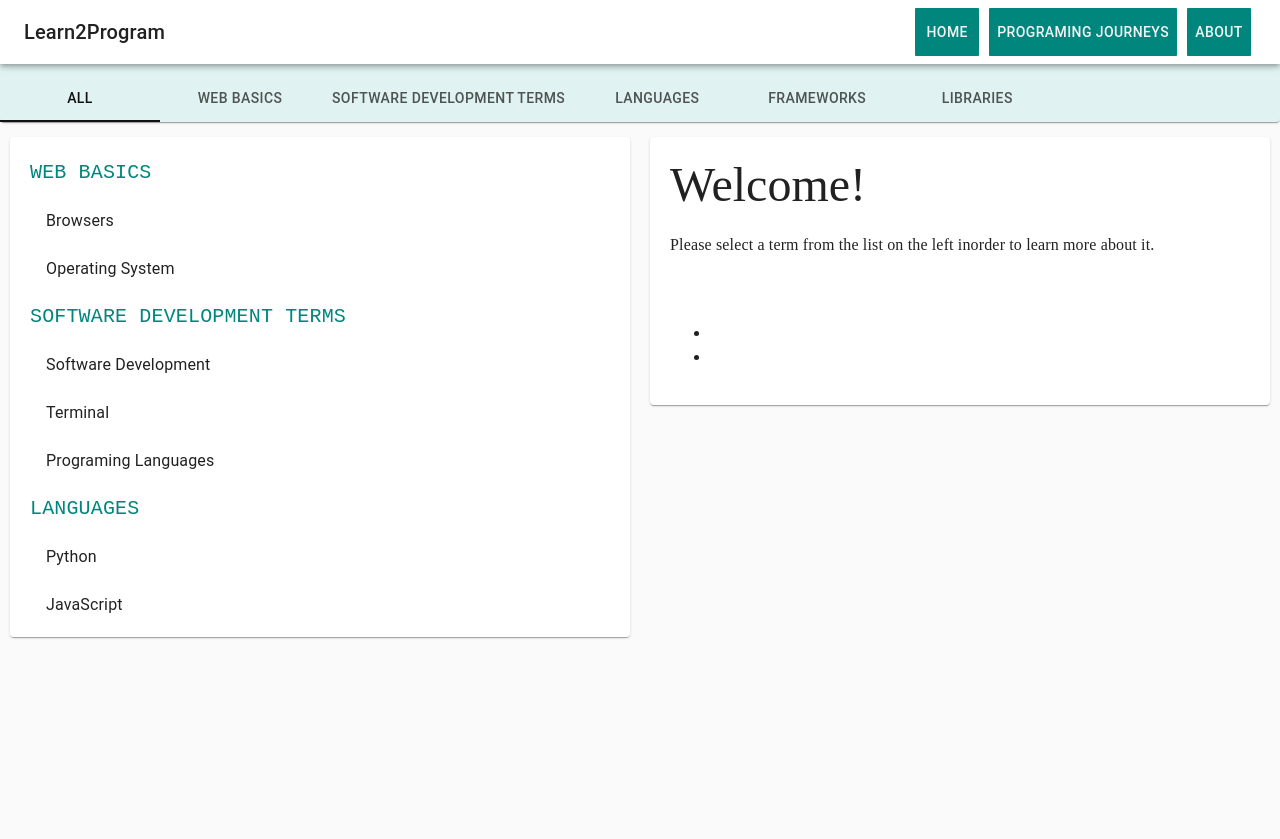
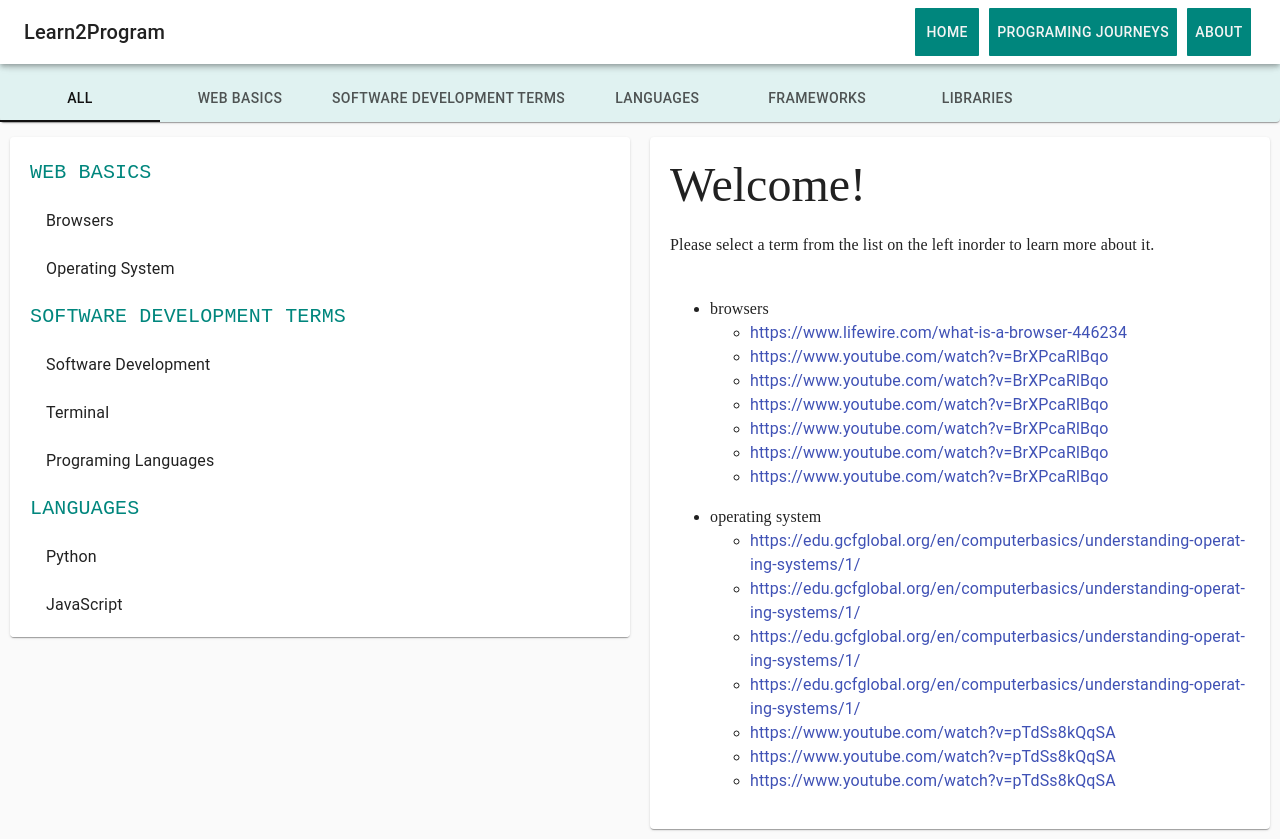
Before and after one commit to kristina-arezina/terms-2-program, a React (Create React App) app: page / in a window 1280 px wide. Before the commit the page ends 800 px from the top, so only its background shows below. Built offline with nearby package versions, Linux system fonts and the light colour scheme.

Commit message:
made links able to open when rendered but stil not rendered in any order

```diff
--- a/src/components/Exercises/index.js
+++ b/src/components/Exercises/index.js
@@ -61,36 +61,40 @@ export default ({
                                 <ul>
                                     <li>
                                         {group}
+
                                         {links.map(({link1, link2, link3, link4, video1, video2, video3}) =>
                                             <ul>
-                                            <li>{link1}</li>
-                                            <li>{link2}</li>
-                                            <li>{link3}</li>
-                                            <li>{link4}</li>
-                                            <li>{video1}</li>
-                                            <li>{video2}</li>
-                                            <li>{video3}</li>
+                                            <li>
+                                                <Link rel="noopener" variant="body1" href={link1} target="_blank">
+                                                {link1}
+                                                </Link>
+                                            </li>
+                                            <li>
+                                                <Link rel="noopener" variant="body1" href={link2} target="_blank">
+                                                {link2}
+                                                </Link>
+                                            </li>
+                                            <li><Link rel="noopener" variant="body1" href={link3} target="_blank">
+                                                {link3}
+                                            </Link></li>
+                                            <li><Link rel="noopener" variant="body1" href={link4} target="_blank">
+                                                {link4}
+                                            </Link></li>
+                                            <li><Link rel="noopener" variant="body1" href={video1} target="_blank">
+                                                {video1}
+                                            </Link></li>
+                                            <li><Link rel="noopener" variant="body1" href={video2} target="_blank">
+                                                {video2}
+                                            </Link></li>
+                                            <li><Link rel="noopener" variant="body1" href={video3} target="_blank">
+                                                {video3}
+                                            </Link></li>
                                         </ul>
                                         )}
                                     </li>
                                 </ul>
                             )}
 
-
-
-                            <br/>
-                            <ul>
-                                <li>
-                                    <Link rel="noopener" variant="body1" href={link} target="_blank">
-                                        {link}
-                                    </Link>
-                                </li>
-                                <li>
-                                    <Link rel="noopener" variant="body1" href={video} target="_blank">
-                                        {video}
-                                    </Link>
-                                </li>
-                            </ul>
                         </Typography>
 
                     </Paper>
@@ -181,20 +185,43 @@ export default ({
                             <br/>
                             {description2}
                             {resourse}
-
-                            <br/>
+                            {links.map(([group,links ]) =>
                                 <ul>
                                     <li>
-                                        <Link rel="noopener" variant="body1" href={link} target="_blank">
-                                            {link}
-                                        </Link>
-                                    </li>
-                                    <li>
-                                        <Link rel="noopener" variant="body1" href={video} target="_blank">
-                                            {video}
-                                        </Link>
+                                        {group}
+
+                                        {links.map(({link1, link2, link3, link4, video1, video2, video3}) =>
+                                            <ul>
+                                                <li>
+                                                    <Link rel="noopener" variant="body1" href={link1} target="_blank">
+                                                        {link1}
+                                                    </Link>
+                                                </li>
+                                                <li>
+                                                    <Link rel="noopener" variant="body1" href={link2} target="_blank">
+                                                        {link2}
+                                                    </Link>
+                                                </li>
+                                                <li><Link rel="noopener" variant="body1" href={link3} target="_blank">
+                                                    {link3}
+                                                </Link></li>
+                                                <li><Link rel="noopener" variant="body1" href={link4} target="_blank">
+                                                    {link4}
+                                                </Link></li>
+                                                <li><Link rel="noopener" variant="body1" href={video1} target="_blank">
+                                                    {video1}
+                                                </Link></li>
+                                                <li><Link rel="noopener" variant="body1" href={video2} target="_blank">
+                                                    {video2}
+                                                </Link></li>
+                                                <li><Link rel="noopener" variant="body1" href={video3} target="_blank">
+                                                    {video3}
+                                                </Link></li>
+                                            </ul>
+                                        )}
                                     </li>
                                 </ul>
+                            )}
 
                         </Typography>
 
--- a/src/components/Layout/Home.js
+++ b/src/components/Layout/Home.js
@@ -35,7 +35,7 @@ export class Home extends Component {
 
     handleExerciseSelect = id => {
         this.setState(({exercises}) => ({
-            exercise: exercises. find(ex => ex.id ===id)
+            exercise: exercises. find(ex => ex.id ===id),
 
         }))
     }
```
